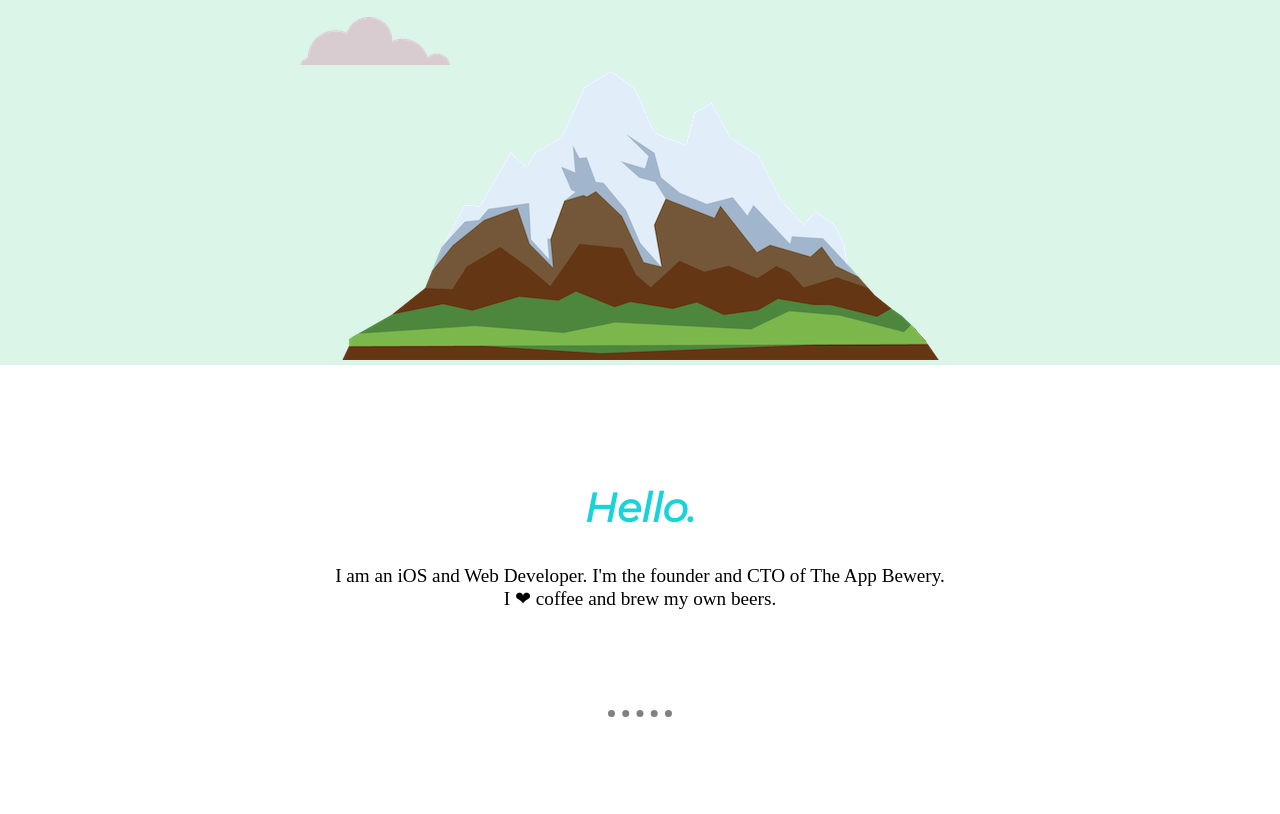
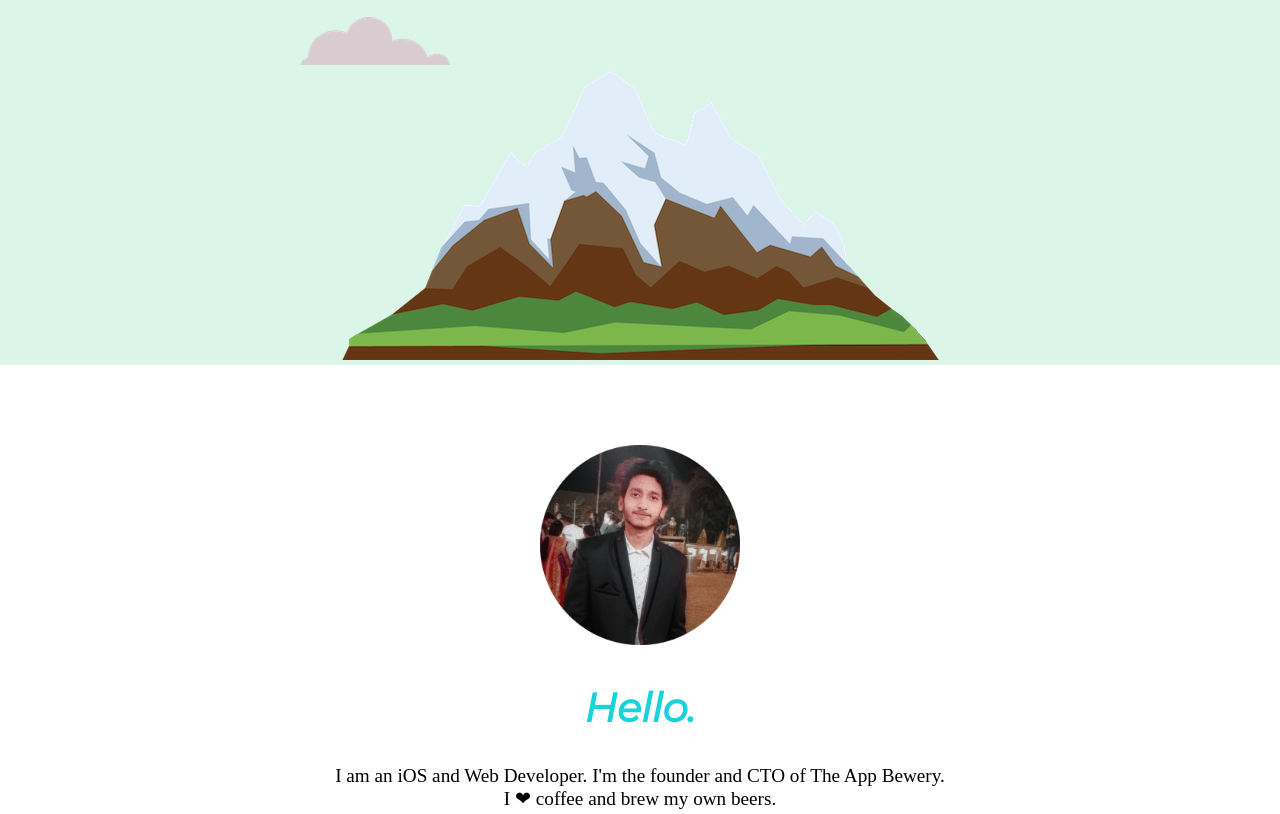
Before and after one commit to AmitDhakite/WebDev, a plain HTML site: page index.html in a window 1280 px wide. Shown: the part 373-1187 px from the top of the page. Drawn offline with Linux system fonts and the light colour scheme; a web font is replaced by a local one.

Commit message:
Update index.html

```diff
--- a/index.html
+++ b/index.html
@@ -21,7 +21,7 @@
     </div>
 <div class="middle-container">
   <div class="profile">
-    <img class="amit_photo" src="new_amit.png" alt="">
+    <img class="amit_photo" src="images/new_amit.png" alt="">
     <h2>Hello.</h2>
     <p>I am an iOS and Web Developer. I'm the founder and CTO of The App Bewery.<br> I ❤ coffee and brew my own beers.</p>
   </div>
```
